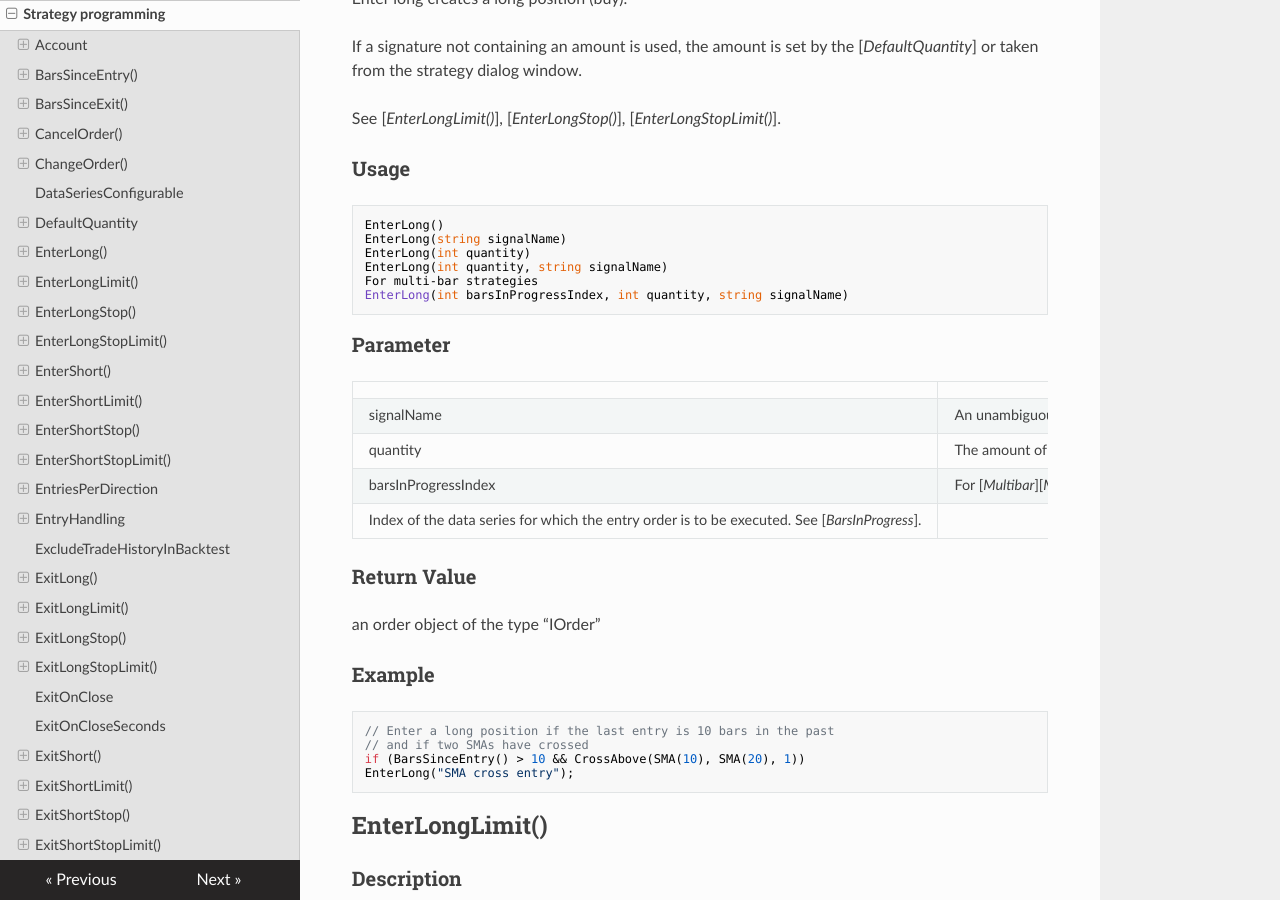
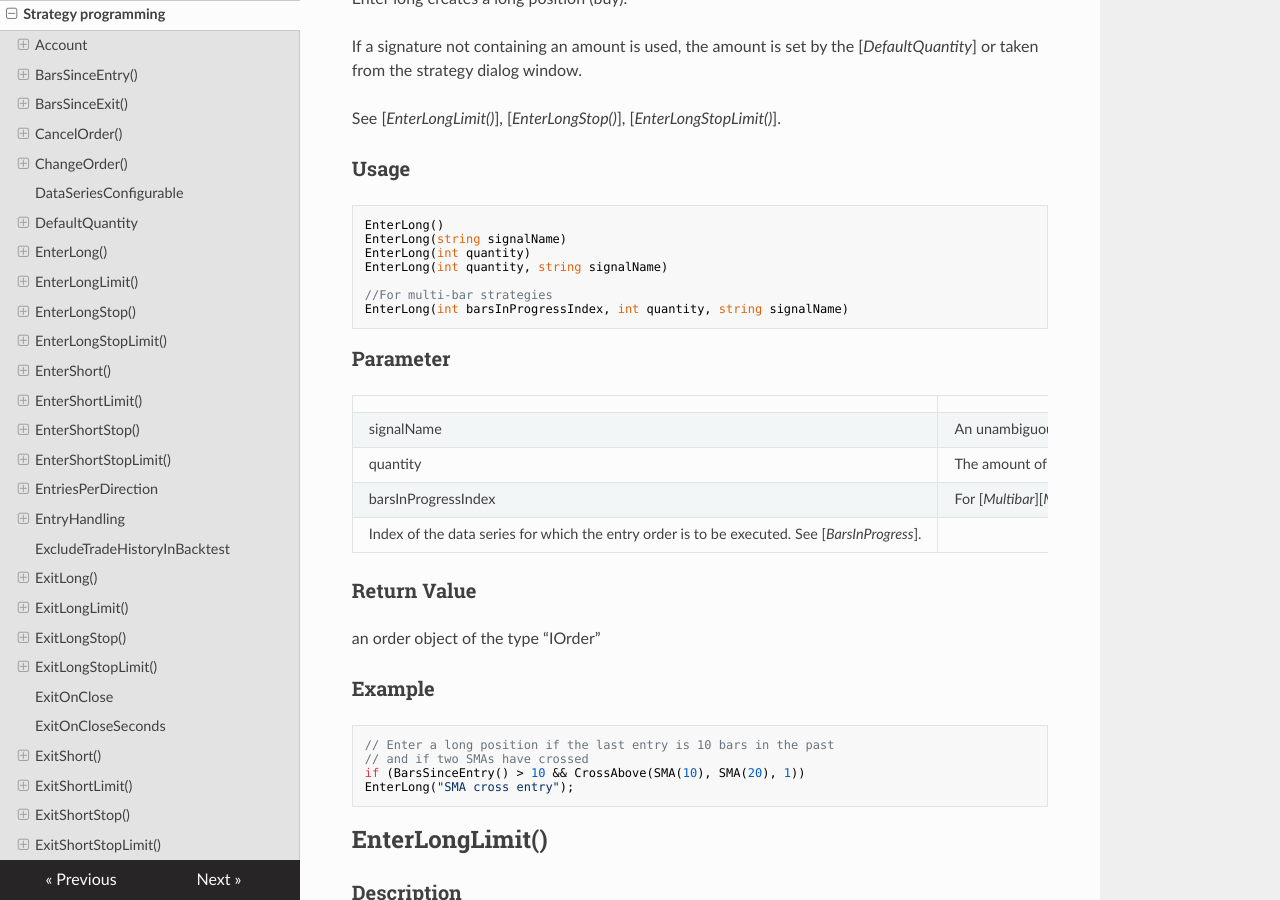
Before and after one commit to AgenaTrader/AgenaScript-documentation, an MkDocs documentation site: the page built from sources/strategy_programming.md, in a window 1280 px wide and 900 px high, scrolled down 4907 px. Built offline with MkDocs 1.6.1, drawn with Linux system fonts in a browser that asks for light colours; nearby versions of some CDN libraries; old or Windows-style settings are respelled for this version of MkDocs.

Commit message:
adding a comment

````diff
--- a/sources/strategy_programming.md
+++ b/sources/strategy_programming.md
@@ -256,7 +256,8 @@ EnterLong()
 EnterLong(string signalName)
 EnterLong(int quantity)
 EnterLong(int quantity, string signalName)
-For multi-bar strategies
+
+//For multi-bar strategies
 EnterLong(int barsInProgressIndex, int quantity, string signalName)
 ```
 
````
